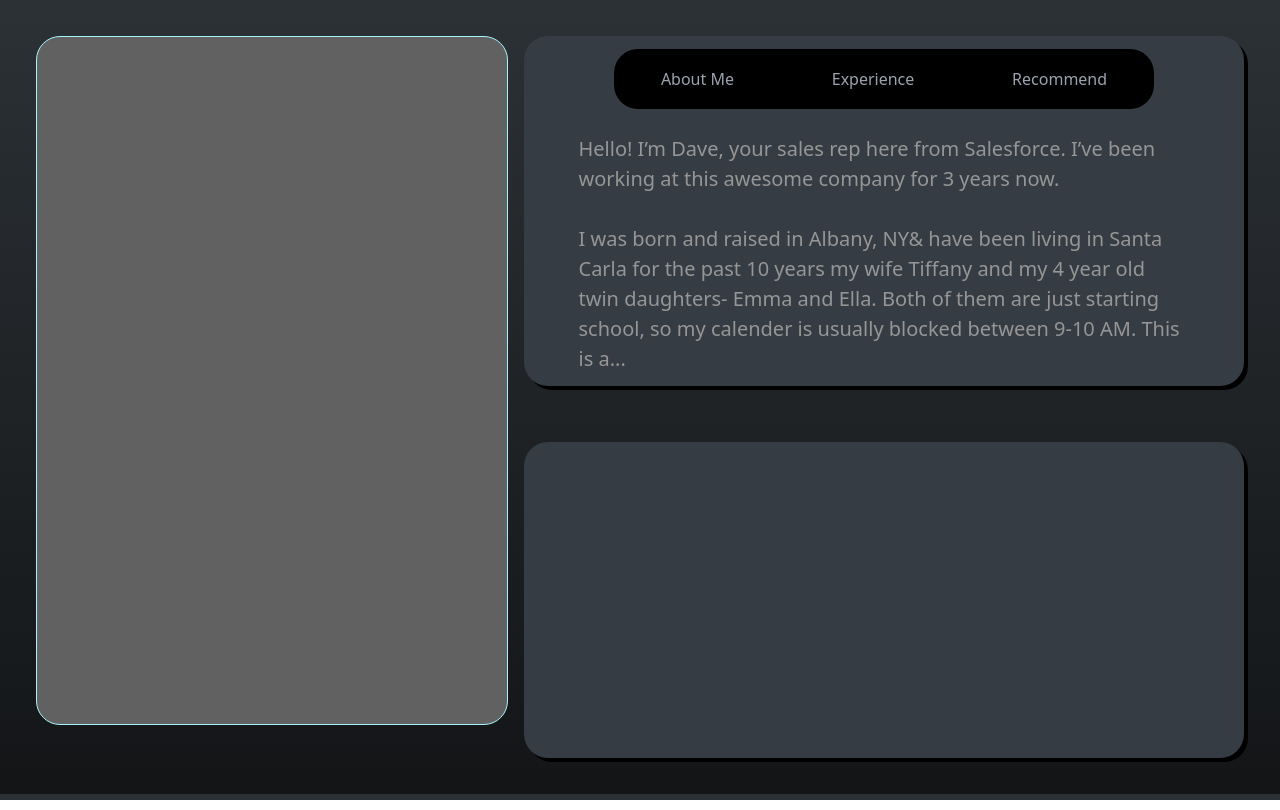
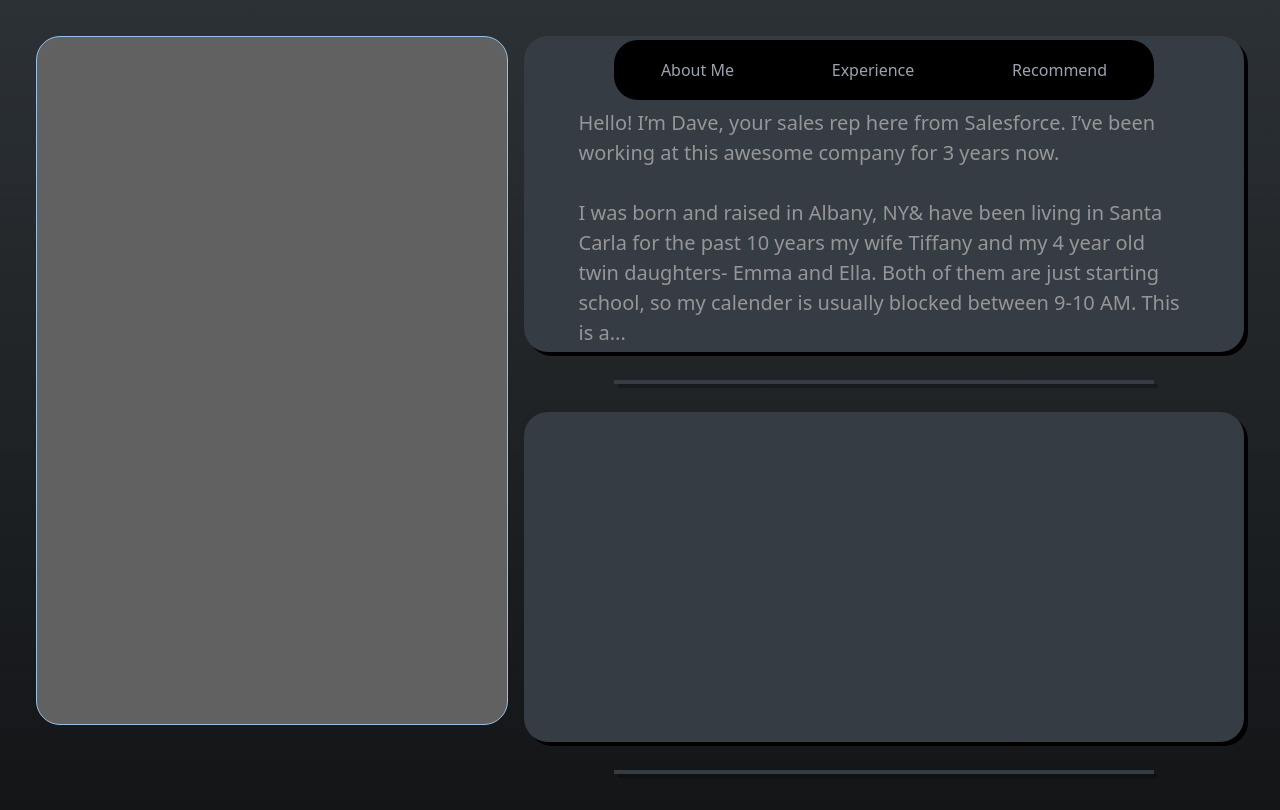
Before and after one commit to shreyansh4532/Lunacal-Assignment, a React (Vite) app: page / in a window 1280 px wide. Built offline with nearby package versions, Linux system fonts and the light colour scheme.

Commit message:
added separator line

```diff
--- a/src/page-components/LeftHalf.jsx
+++ b/src/page-components/LeftHalf.jsx
@@ -2,7 +2,7 @@
 
 function LeftHalf() {
   return (
-    <div className="bg-[#616161] h-[689px] w-[836px] rounded-3xl border border-cyan-200">
+    <div className="bg-[#616161] h-[689px] w-[836px] rounded-3xl border border-[#96BEE7]">
 
     </div>
   )
--- a/src/page-components/LowerWidget.jsx
+++ b/src/page-components/LowerWidget.jsx
@@ -2,7 +2,7 @@
 
 function LowerWidget() {
   return (
-    <div className="bg-[#363C43] h-[316px] w-[720px] rounded-3xl shadow-custom-no-blur shadow-black"></div>
+    <div className="bg-[#363C43] h-[330px] w-[720px] rounded-3xl shadow-custom-no-blur shadow-black"></div>
   )
 }
 
--- a/src/page-components/RightHalf.jsx
+++ b/src/page-components/RightHalf.jsx
@@ -1,14 +1,20 @@
-import LowerWidget from "./LowerWidget"
-import UpperWidget from "./UpperWidget"
-
+import LowerWidget from "./LowerWidget";
+import UpperWidget from "./UpperWidget";
 
 function RightHalf() {
   return (
-    <div className="flex flex-col gap-14">
+    <div className="flex flex-col gap-7 ">
       <UpperWidget />
+      <div className="flex justify-center">
+        <hr className="border-t-4 w-3/4 border-[#363C43] shadow-custom-no-blur" />
+      </div>
+
       <LowerWidget />
+      <div className="flex justify-center">
+        <hr className="border-t-4 w-3/4 border-[#363C43] shadow-custom-no-blur" />
+      </div>
     </div>
-  )
+  );
 }
 
-export default RightHalf
+export default RightHalf;
--- a/src/page-components/UpperWidget.jsx
+++ b/src/page-components/UpperWidget.jsx
@@ -8,7 +8,7 @@ function UpperWidget() {
   const [currentlyActive, setCurrentlyActive] = useState("about");
 
   return (
-    <div className="bg-[#363C43] h-[350px] w-[720px] rounded-3xl shadow-custom-no-blur shadow-black flex flex-col items-center justify-around">
+    <div className="bg-[#363C43] h-[316px] w-[720px] rounded-3xl shadow-custom-no-blur shadow-black flex flex-col items-center justify-around">
       <NavMenu currActive={currentlyActive} setActive={setCurrentlyActive} />
 
       {/* Content */}
```
